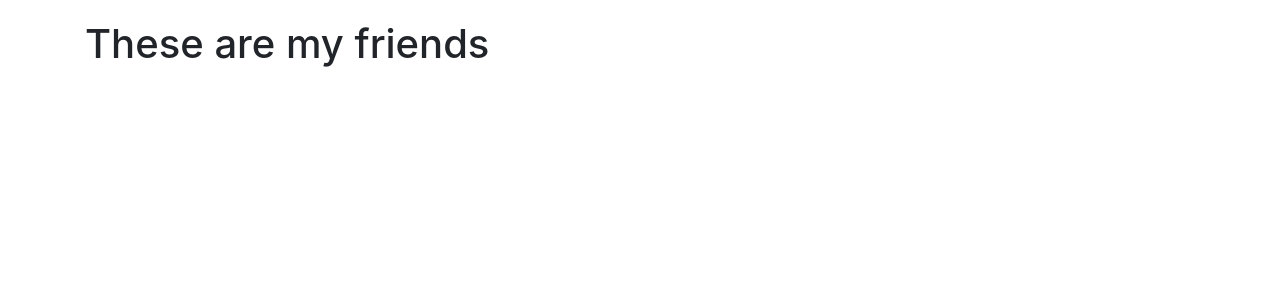
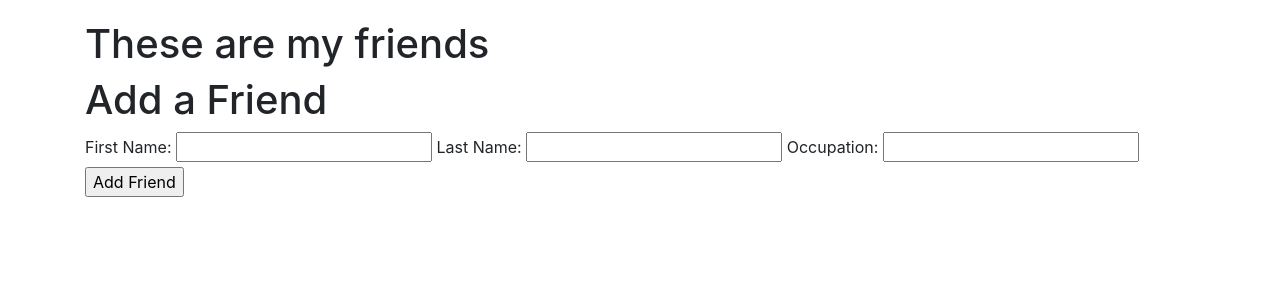
Before and after one commit to vircabading/coding_dojo_python_stack_flask_mysql_-CRUD_friends, a Flask app: page / in a window 1280 px wide. Shown: the part 56-356 px from the top of the page. Run offline with Flask 2, Linux system fonts and the light colour scheme; data that the repository does not hold is empty; some libraries are stand-ins or nearby versions.

Commit message:
add insert a friend

```diff
--- a/friends.py
+++ b/friends.py
@@ -1,5 +1,8 @@
 # import the function that will return an instance of a connection
 from mysqlconnection import connectToMySQL
+
+target_db = 'friends_db'                        # Designates the database we are using
+
 # model the class after the friend table from our database
 class Friend:
     def __init__( self , data ):
@@ -14,10 +17,18 @@ class Friend:
     def get_all(cls):
         query = "SELECT * FROM friends;"
         # make sure to call the connectToMySQL function with the schema you are targeting.
-        results = connectToMySQL('friends_db').query_db(query)
+        results = connectToMySQL(target_db).query_db(query)
         # Create an empty list to append our instances of friends
         friends = []
         # Iterate over the db results and create instances of friends with cls.
         for friend in results:
             friends.append( cls(friend) )
         return friends
+
+    # ... other class methods
+    # class method to save our friend to the database
+    @classmethod
+    def save(cls, data ):
+        query = "INSERT INTO friends ( first_name , last_name , occupation , created_at, updated_at ) VALUES ( %(first_name)s , %(last_name)s , %(occupation)s , NOW() , NOW() );"
+        # data is a dictionary that will be passed into the save method from server.py
+        return connectToMySQL(target_db).query_db( query, data )
--- a/server.py
+++ b/server.py
@@ -16,15 +16,19 @@ def index():
 
     return render_template("index.html", all_friends = all_friends)
 
-
-    # if request.form['number_guess'] != "":
-    #     session['number_guess'] = int(request.form['number_guess'])
-    #     session['input_error'] = 0
-    # else:
-    #     session['number_guess'] = 50
-    #     session['input_error'] = 1
-    print("Got number guess of:", session['number_guess'], "from form post :: Message:", session['message'])
-    return redirect("/")
+@app.route('/create_friend', methods=["POST"])
+def create_friend():
+    # First we make a data dictionary from our request.form coming from our template.
+    # The keys in data need to line up exactly with the variables in our query string.
+    data = {
+        "first_name": request.form["fname"],
+        "last_name" : request.form["lname"],
+        "occupation" : request.form["occ"]
+    }
+    # We pass the data dictionary into the save method from the Friend class.
+    Friend.save(data)
+    # Don't forget to redirect after saving to the database.
+    return redirect('/')
 
 # @app.route('/increment_by', methods=['POST'])
 # def increment_by():
--- a/static/css/css_lib.css
+++ b/static/css/css_lib.css
@@ -102,7 +102,7 @@ body {
     justify-content: space-around;
 }
 
-.justify[-center {
+.justify-center {
     justify-content: center;
 }
 
--- a/templates/index.html
+++ b/templates/index.html
@@ -38,6 +38,16 @@
         </p>
         <hr>
       {% endfor %}
+      <h1>Add a Friend</h1>
+      <form action="/create_friend" method="POST">
+        <label for="fname">First Name:</label>
+        <input type="text" name="fname">
+        <label for="lname">Last Name:</label>
+        <input type="text" name="lname">
+        <label for="occ" >Occupation:</label>
+        <input type="text" name="occ">
+        <input type="submit" value="Add Friend">
+      </form>
     </div>
   </main>
 </body>
```
